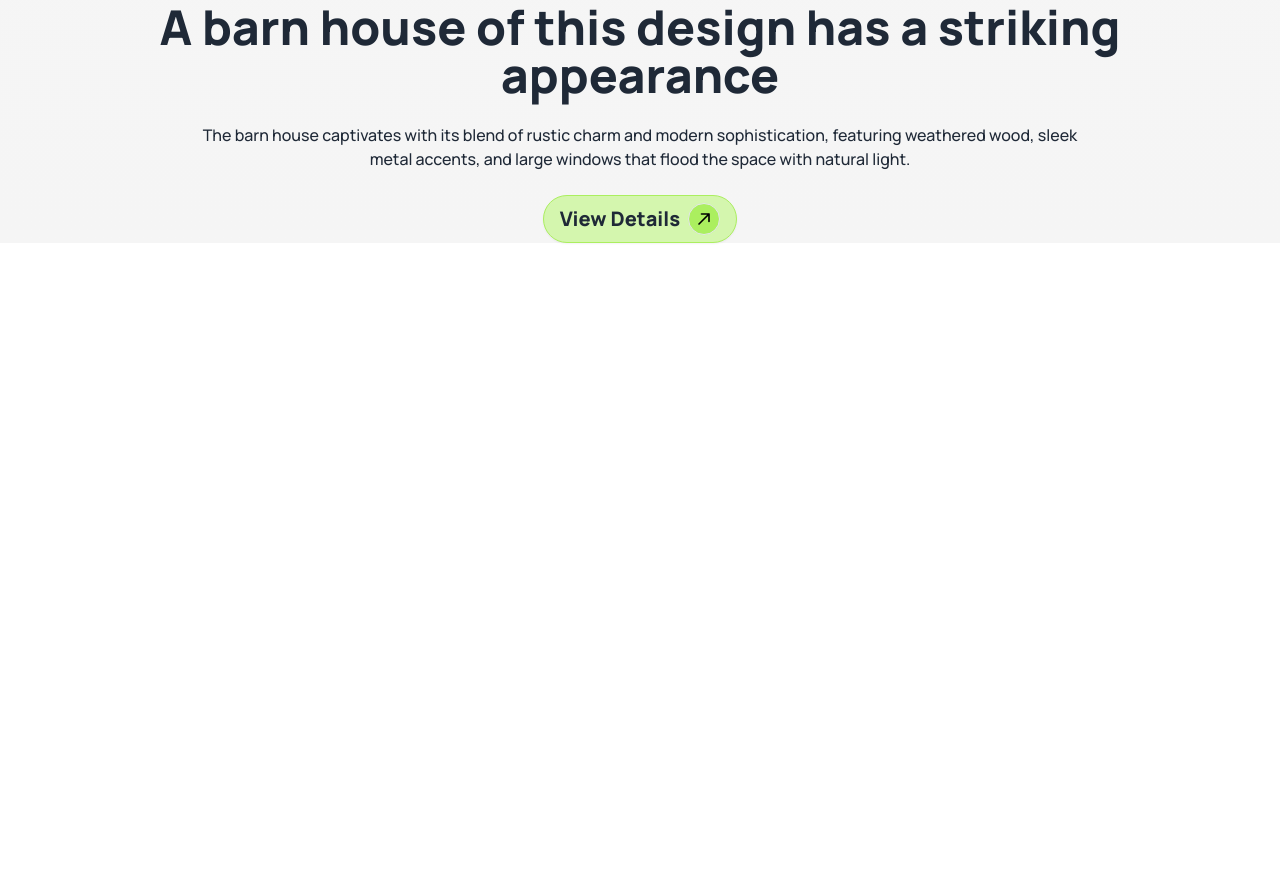
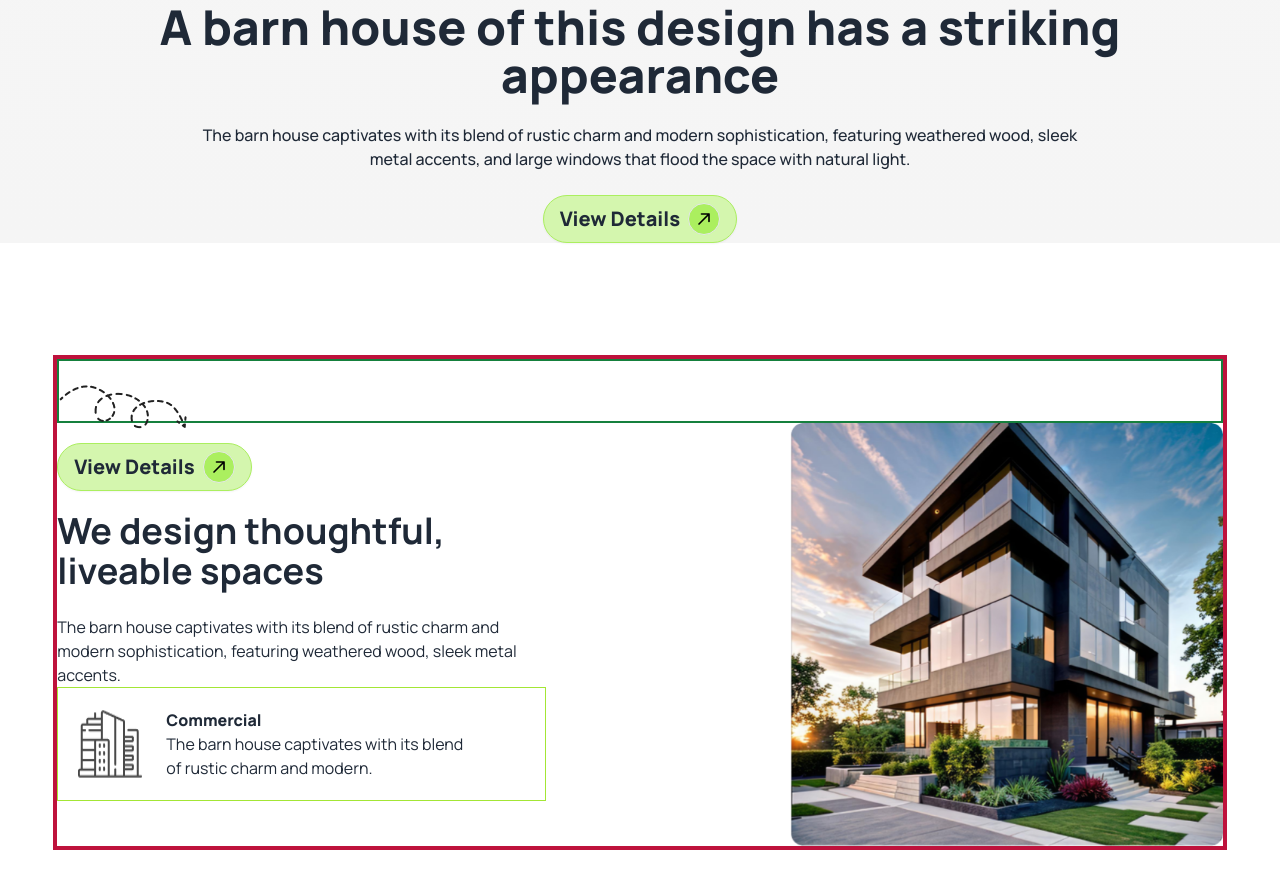
Before and after one commit to naymulhuda/Assignment-3, a plain HTML site: page index.html in a window 1280 px wide. Shown: the part 439-1328 px from the top of the page. Before the commit the page ends 800 px from the top, so only its background shows below. Drawn offline with nearby package versions, Linux system fonts and the light colour scheme.

Commit message:
we design thoughtful section

```diff
--- a/index.html
+++ b/index.html
@@ -129,6 +129,42 @@
         </div>
     </header>
 
-    <main></main>
+    <main class="w-11/12 mx-auto">
+      <!-- We design thoughtful -->
+       <section class="border-4 border-rose-700 my-28 ">
+        <div class="h-16 border-2 border-green-700 ">
+          <img src="assets/Vector.png" alt="" class="mt-6">
+        </div>
+        <!-- main content -->
+         <div class="flex">
+              <!-- text -->
+               <div>
+                <button class="btn bg-secondary-color text-xl font-black px-4 rounded-3xl border border-third-color my-5">View Details
+          <div class="w-8 h-8 flex items-center justify-center border rounded-full bg-third-color">
+           <svg xmlns="http://www.w3.org/2000/svg" fill="none" viewBox="0 0 24 24" stroke-width="2.5" stroke="currentColor" class="size-4 text-black">
+             <path stroke-linecap="round" stroke-linejoin="round" d="m4.5 19.5 15-15m0 0H8.25m11.25 0v11.25" />
+           </svg>
+          </div>
+         </button>
+         <h3 class="mb-6 text-4xl font-bold w-4/6">We design thoughtful, liveable spaces</h3>
+         <p class="w-4/6">The barn house captivates with its blend of rustic charm and
+          modern sophistication, featuring weathered wood, sleek metal accents.</p>
+          <div class="border border-lime-400 w-4/6 flex gap-6 p-5">
+            <img src="assets/commercial.png" alt="">
+            <div>
+              <h3 class="font-extrabold">Commercial</h3>
+              <p class="details-color w-5/6">The barn house captivates with its blend of rustic charm and modern.</p>
+            </div>
+            </div>
+
+          </div>
+           <!-- image -->
+          <div class="">
+          <img src="assets/Rectangle.png" alt="">
+          </div>
+         </div>
+      </section>
+
+    </main>
 </body>
 </html>
```
